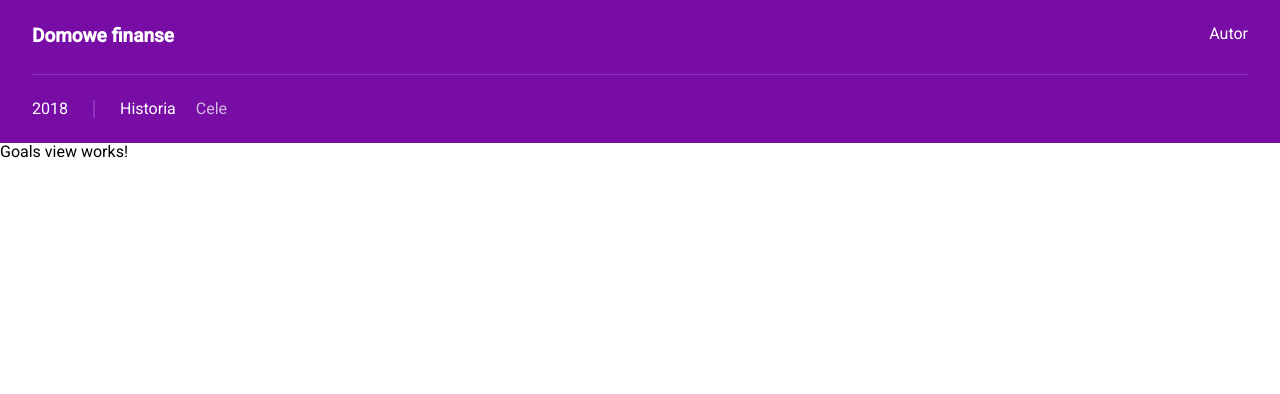
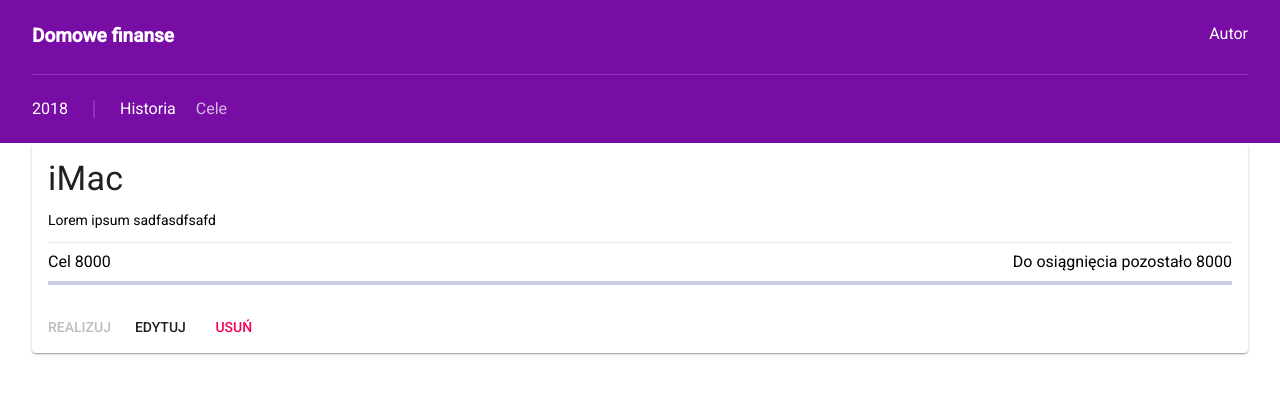
Before and after one commit to Pashozator/react-household-finances, a React (Create React App) app: page /goals in a window 1280 px wide. Shown: the top 394 px of the page. Built offline with nearby package versions, Linux system fonts and the light colour scheme.

Commit message:
feat: add goal component

```diff
--- /dev/null
+++ b/src/components/goals/goal/Goal.js
@@ -0,0 +1,35 @@
+import React from 'react';
+import './Goal.scss';
+import Card from '@material-ui/core/Card/Card';
+import CardContent from '@material-ui/core/CardContent/CardContent';
+import Typography from '@material-ui/core/Typography/Typography';
+import Divider from '@material-ui/core/Divider/Divider';
+import LinearProgress from '@material-ui/core/LinearProgress/LinearProgress';
+import CardActions from '@material-ui/core/CardActions/CardActions';
+import Button from '@material-ui/core/Button/Button';
+
+export class Goal extends React.Component {
+	render() {
+		return (
+			<Card>
+				<CardContent>
+					<Typography variant="h4">
+						iMac
+					</Typography>
+					<p>Lorem ipsum sadfasdfsafd</p>
+					<Divider light/>
+					<div className="numbers">
+						<span>Cel 8000</span>
+						<span>Do osiągnięcia pozostało 8000</span>
+					</div>
+					<LinearProgress variant="determinate" value={0}/>
+				</CardContent>
+				<CardActions>
+					<Button disabled>Realizuj</Button>
+					<Button>Edytuj</Button>
+					<Button color="secondary">Usuń</Button>
+				</CardActions>
+			</Card>
+		);
+	}
+}
--- /dev/null
+++ b/src/components/goals/goal/Goal.scss
@@ -0,0 +1,11 @@
+p {
+	margin: 10px 0 10px 0;
+	width: 100%;
+}
+
+.numbers {
+	margin: 10px 0 10px 0;
+	justify-content: space-between;
+	flex-direction: row;
+	display: flex;
+}
--- a/src/views/goals/Goals.js
+++ b/src/views/goals/Goals.js
@@ -1,9 +1,12 @@
 import React from 'react';
+import { Goal } from '../../components/goals/goal/Goal';
 
 export class Goals extends React.Component {
 	render() {
 		return (
-			<div>Goals view works!</div>
+			<div className="wrapper padding-top-25">
+				<Goal/>
+			</div>
 		);
 	}
 }
```
